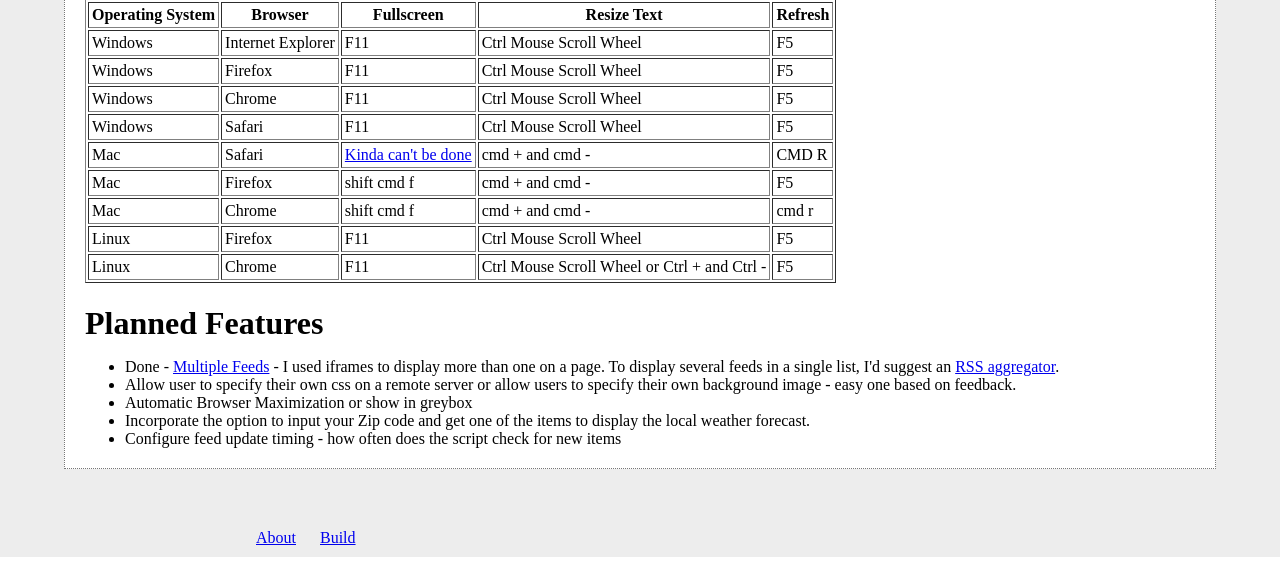
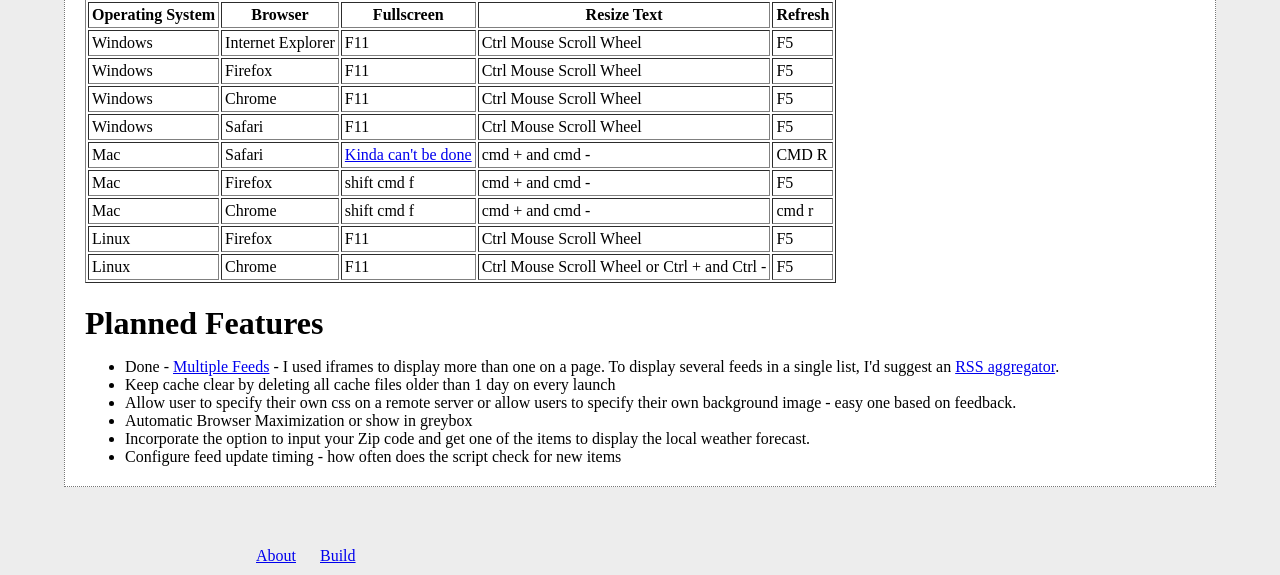
Before and after one commit to ljalg/rss-slideshow, a PHP site: page /about.php in a window 1280 px wide. Shown: the part 726-1301 px from the top of the page. Run offline with PHP 8.4, Linux system fonts and the light colour scheme.

Commit message:
added task to delete cache files older than 1 day

```diff
--- a/about.php
+++ b/about.php
@@ -67,6 +67,7 @@ Each of these steps for different operating systems and browsers are listed belo
 
 <ul>
 		<li>Done - <a href="frames_vertical.html">Multiple Feeds</a> - I used iframes to display more than one on a page. To display several feeds in a single list, I'd suggest an <a href="http://en.wikipedia.org/wiki/News_aggregator" target="_blank">RSS aggregator</a>.</li>
+		<li>Keep cache clear by deleting all cache files older than 1 day on every launch</li>
 		<li>Allow user to specify their own css on a remote server or allow users to specify their own background image - easy one based on feedback.</li>
 		<li>Automatic Browser Maximization or show in greybox</li>
 		<li>Incorporate the option to input your Zip code and get one of the items to display the local weather forecast.</li>
```
